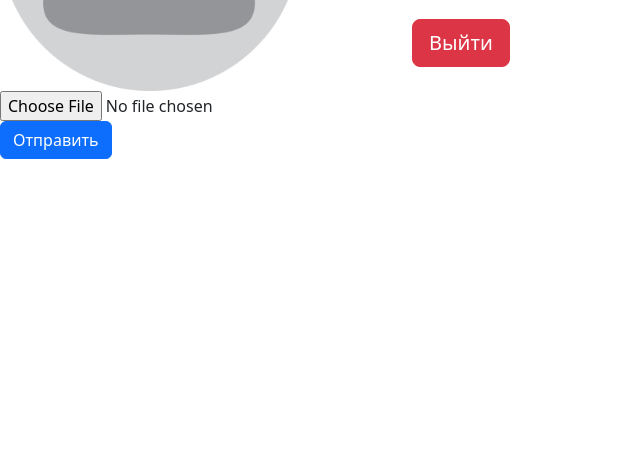
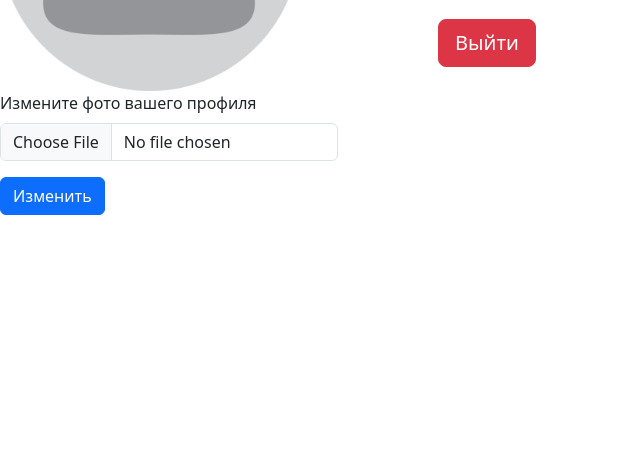
Before and after one commit to Nikitjunior/freelance, a Flask app: template templates/profile.html in a window 1280 px wide. Shown: the part 327-782 px from the top of the page, without its empty margins (0-640 px from the left). Run offline with Flask 3, Linux system fonts and the light colour scheme; the template is opened without the code that fills it, so the values that code supplies are empty.

Commit message:
the button for sending a profile picture has been changed

```diff
--- a/templates/profile.html
+++ b/templates/profile.html
@@ -12,11 +12,12 @@
             {% endif %}
         </div>
         <form method="post" enctype="multipart/form-data">
-            <div class="form-group">
-                <input type="file" class="form-control-file" id="photo" name="file" accept=".png,.jpeg,.jpg">
+            <div class="mb-3">
+              <label for="formFile" class="form-label">Измените фото вашего профиля</label>
+              <input class="form-control" type="file" id="formFile" name="file">
             </div>
-            <button type="submit" class="btn btn-primary">Отправить</button>
-            <form>
+            <button type="submit" class="btn btn-primary">Изменить</button>
+        <form>
     </div>
     <div class='column-2'>
         <div class="prof_info">
```
